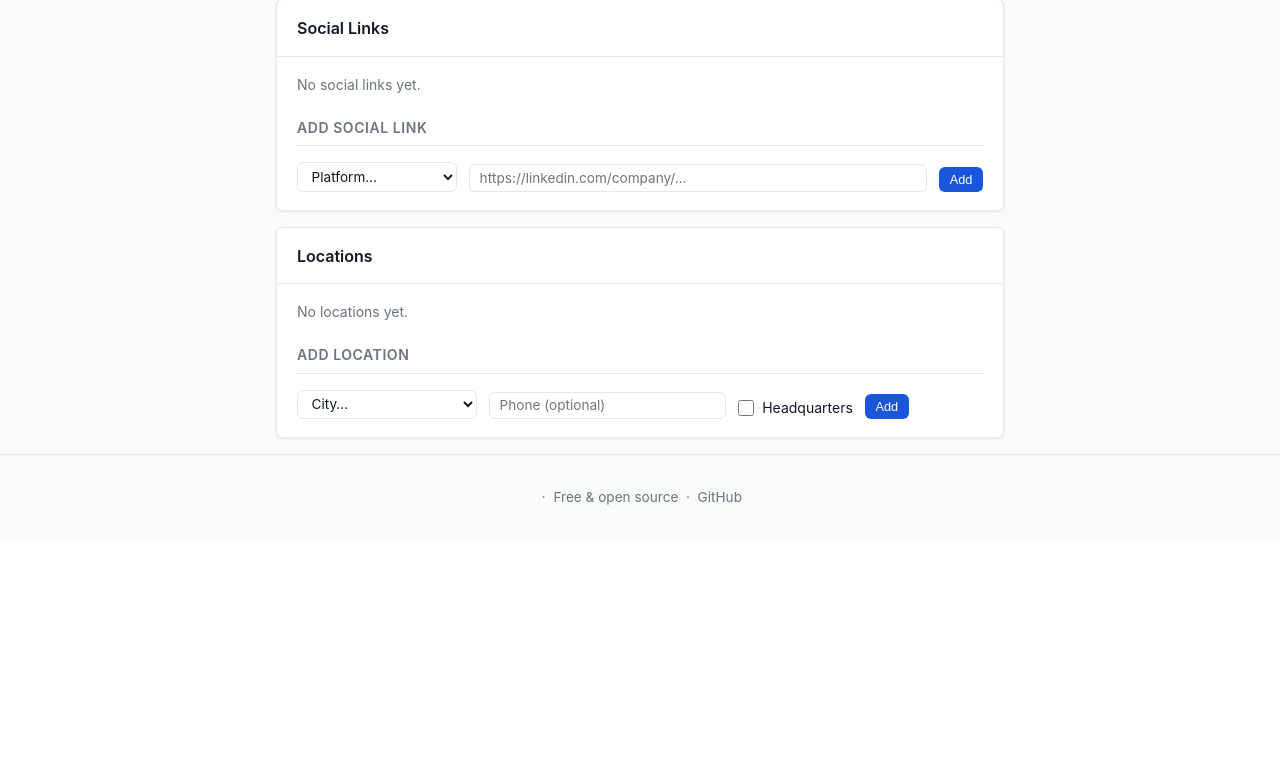
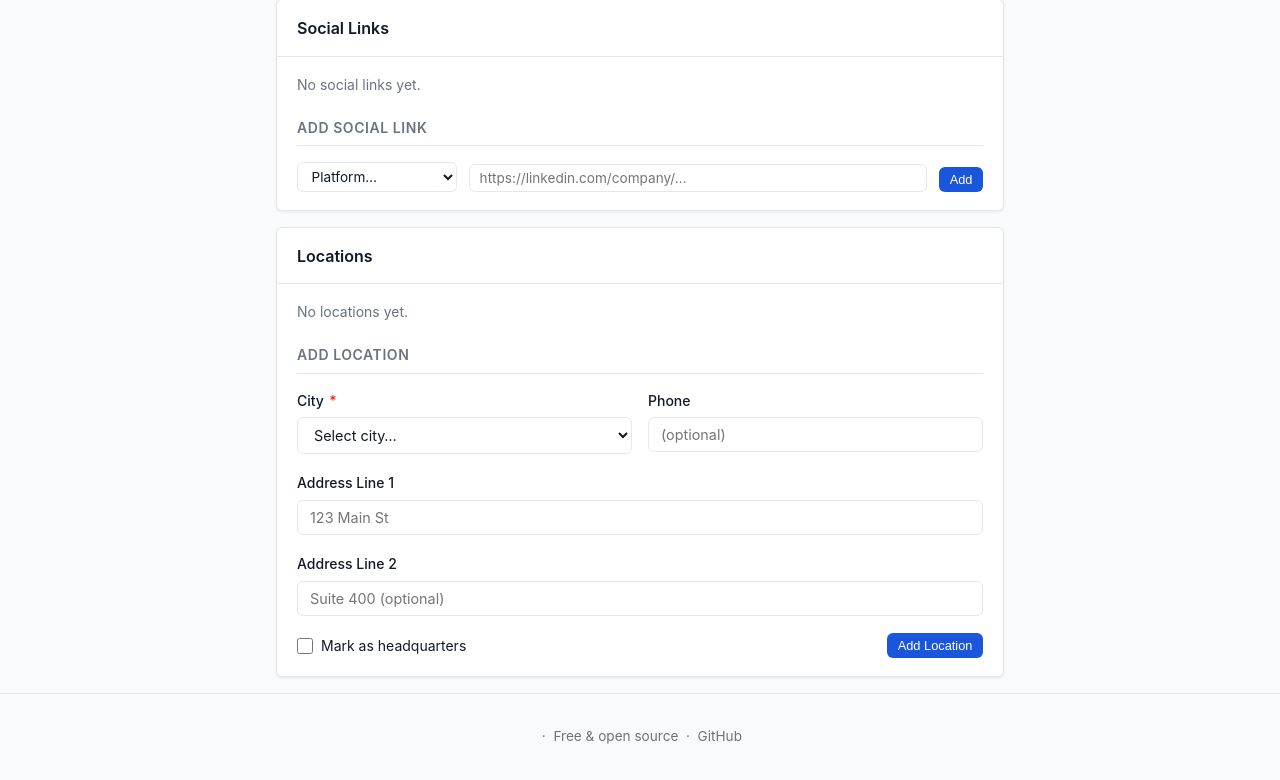
Before and after one commit to eric-price-ok/tulsa-job-spot, a Python web app: template app/templates/companies/edit.html in a window 1280 px wide. Shown: the part 1082-1862 px from the top of the page. Before the commit the page ends 1587 px from the top, so only its background shows below. Run offline with Jinja, Linux system fonts and the light colour scheme; the template is opened without the code that fills it, so the values that code supplies are empty; some libraries are stand-ins or nearby versions.

Commit message:
Add address fields to company location form
Add Address Line 1 and Line 2 inputs to the add-location form and
persist them to CompanySite.address1/address2. Display existing
address in the locations list. Switched form layout from inline to
stacked to accommodate the additional fields.

Co-Authored-By: Claude Sonnet 4.6 <noreply@anthropic.com>

```diff
--- a/app/routers/companies.py
+++ b/app/routers/companies.py
@@ -762,6 +762,8 @@ async def company_edit_site_add(
     db: AsyncSession = Depends(get_db),
     current_user: User = Depends(require_user),
     city_id: Optional[int] = Form(None),
+    address1: Optional[str] = Form(None),
+    address2: Optional[str] = Form(None),
     phone: Optional[str] = Form(None),
     is_headquarters: Optional[str] = Form(None),
 ):
@@ -770,6 +772,8 @@ async def company_edit_site_add(
         db.add(CompanySite(
             company_id=company_id,
             city_id=city_id,
+            address1=address1.strip() if address1 and address1.strip() else None,
+            address2=address2.strip() if address2 and address2.strip() else None,
             phone=phone.strip() if phone and phone.strip() else None,
             is_headquarters=is_headquarters == "true",
             is_active=True,
--- a/app/static/css/main.css
+++ b/app/static/css/main.css
@@ -1207,6 +1207,13 @@ ul { list-style: none; }
 }
 .inline-form .form-group { margin: 0; }
 
+.form-row {
+  display: flex;
+  gap: 1rem;
+  flex-wrap: wrap;
+}
+.form-row .form-group { flex: 1; min-width: 140px; }
+
 .form-input--sm,
 .form-select--sm { padding: .3rem .6rem; font-size: .85rem; }
 
--- a/app/templates/companies/edit.html
+++ b/app/templates/companies/edit.html
@@ -158,6 +158,9 @@
                 <span class="badge badge--role">HQ</span>
               {% endif %}
               <strong>{{ site.city.city_name if site.city else '(no city)' }}</strong>
+              {% if site.address1 %}
+                <span class="text-muted text-sm">{{ site.address1 }}{% if site.address2 %}, {{ site.address2 }}{% endif %}</span>
+              {% endif %}
               {% if site.phone %}
                 <span class="text-muted text-sm">{{ site.phone }}</span>
               {% endif %}
@@ -179,23 +182,39 @@
 
       <div style="margin-top:1.25rem">
         <h3 class="form-section__title">Add Location</h3>
-        <form method="POST" action="/companies/{{ company.id }}/edit/sites/add" class="inline-form">
-          <div class="form-group" style="min-width:180px">
-            <select class="form-select form-input--sm" name="city_id" required>
-              <option value="">City…</option>
-              {% for city in served_cities %}
-                <option value="{{ city.id }}">{{ city.city_name }}</option>
-              {% endfor %}
-            </select>
+        <form method="POST" action="/companies/{{ company.id }}/edit/sites/add">
+          <div class="form-row">
+            <div class="form-group" style="flex:1;min-width:160px">
+              <label class="form-label">City <span class="form-required">*</span></label>
+              <select class="form-select" name="city_id" required>
+                <option value="">Select city…</option>
+                {% for city in served_cities %}
+                  <option value="{{ city.id }}">{{ city.city_name }}</option>
+                {% endfor %}
+              </select>
+            </div>
+            <div class="form-group" style="flex:1;min-width:160px">
+              <label class="form-label">Phone</label>
+              <input class="form-input" type="tel" name="phone"
+                     placeholder="(optional)" maxlength="50">
+            </div>
           </div>
-          <div class="form-group" style="min-width:150px">
-            <input class="form-input form-input--sm" type="tel" name="phone"
-                   placeholder="Phone (optional)" maxlength="50">
+          <div class="form-group">
+            <label class="form-label">Address Line 1</label>
+            <input class="form-input" type="text" name="address1"
+                   placeholder="123 Main St" maxlength="255">
           </div>
-          <label class="filter-checkbox" style="white-space:nowrap">
-            <input type="checkbox" name="is_headquarters" value="true"> Headquarters
-          </label>
-          <button type="submit" class="btn btn--primary btn--sm">Add</button>
+          <div class="form-group">
+            <label class="form-label">Address Line 2</label>
+            <input class="form-input" type="text" name="address2"
+                   placeholder="Suite 400 (optional)" maxlength="255">
+          </div>
+          <div style="display:flex;align-items:center;justify-content:space-between;gap:1rem">
+            <label class="filter-checkbox">
+              <input type="checkbox" name="is_headquarters" value="true"> Mark as headquarters
+            </label>
+            <button type="submit" class="btn btn--primary btn--sm">Add Location</button>
+          </div>
         </form>
       </div>
     </div>
```
